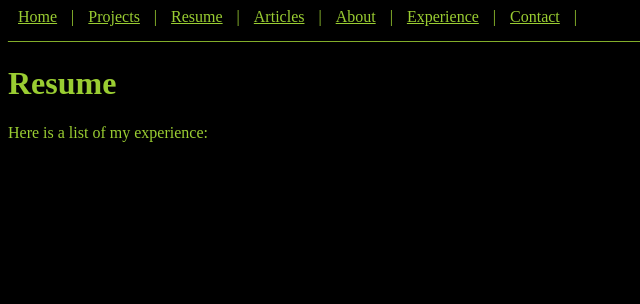
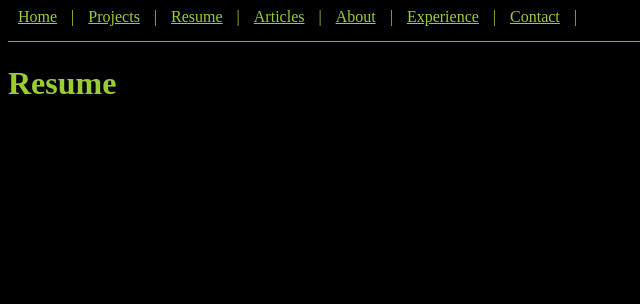
Before and after one commit to Null-byte-00/portfolio, a Django app: template mainapp/templates/resume.html in a window 1280 px wide; the page is wider, and only the part inside the window is pictured. Shown: the top 304 px of that part, without its empty margins (0-640 px from the left). Run offline with Django 5.2, Linux system fonts and the light colour scheme; the template is opened without the code that fills it, so the values that code supplies are empty.

Commit message:
fixed resume

```diff
--- a/mainapp/templates/resume.html
+++ b/mainapp/templates/resume.html
@@ -4,7 +4,6 @@
 {% endblock %}
 {% block body %}
     <h1>Resume</h1>
-    <p>Here is a list of my experience:</p>
     <ul>
         {{ resume | safe }}
     </ul>
```
